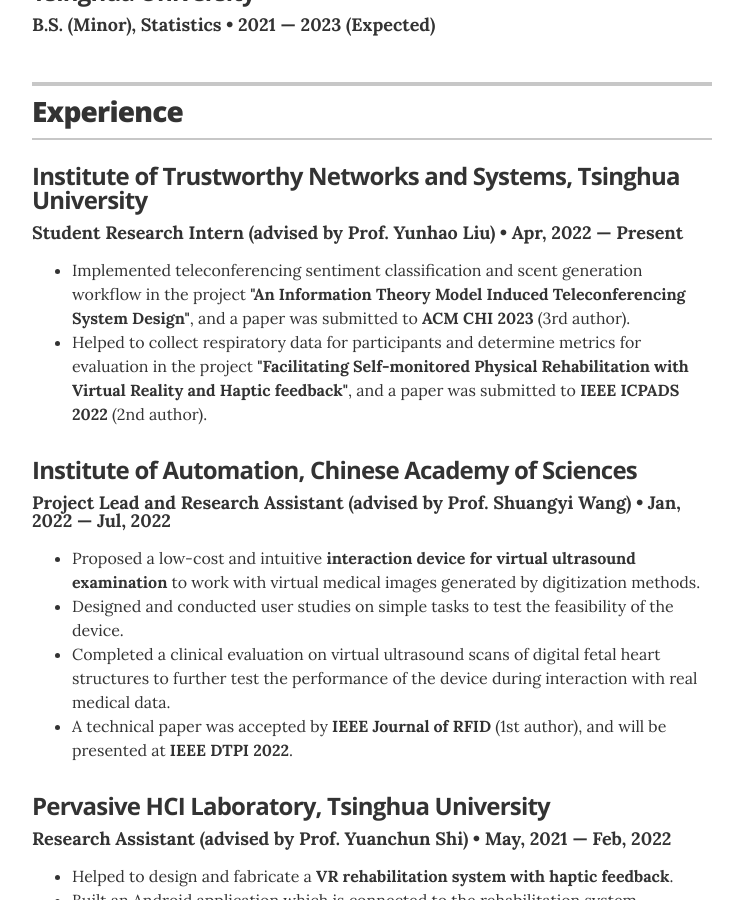
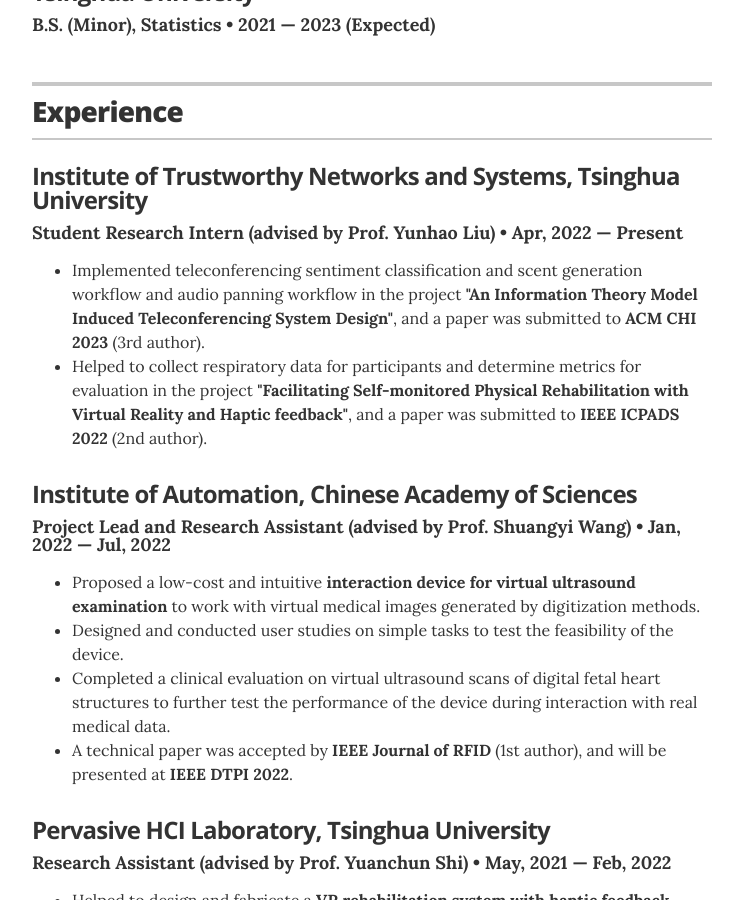
Before and after one commit to Syldavian/Syldavian.github.io, a Jekyll site: the page built from index.html, in a window 1280 px wide and 900 px high, scrolled down 854 px. Shown: the whole window, without its empty margins (268-1011 px from the left). Built offline with Jekyll 4.4.1, drawn with Linux system fonts in a browser that asks for light colours.

Commit message:
Add details, cont.

```diff
--- a/_data/experience.yml
+++ b/_data/experience.yml
@@ -3,7 +3,7 @@
 - company: Institute of Trustworthy Networks and Systems, Tsinghua University
   position: Student Research Intern (advised by Prof. Yunhao Liu)
   duration: Apr, 2022 &mdash; Present
-  summary: <ul class="resume-item-list"><li>Implemented teleconferencing sentiment classification and scent generation workflow in the project <b>"An Information Theory Model Induced Teleconferencing System Design"</b>, and a paper was submitted to <b>ACM CHI 2023</b> (3rd author).</li><li>Helped to collect respiratory data for participants and determine metrics for evaluation in the project <b>"Facilitating Self-monitored Physical Rehabilitation with Virtual Reality and Haptic feedback"</b>, and a paper was submitted to <b>IEEE ICPADS 2022</b> (2nd author).</li></ul>
+  summary: <ul class="resume-item-list"><li>Implemented teleconferencing sentiment classification and scent generation workflow and audio panning workflow in the project <b>"An Information Theory Model Induced Teleconferencing System Design"</b>, and a paper was submitted to <b>ACM CHI 2023</b> (3rd author).</li><li>Helped to collect respiratory data for participants and determine metrics for evaluation in the project <b>"Facilitating Self-monitored Physical Rehabilitation with Virtual Reality and Haptic feedback"</b>, and a paper was submitted to <b>IEEE ICPADS 2022</b> (2nd author).</li></ul>
 
 # Director of Digital Stratgy
 - company: Institute of Automation, Chinese Academy of Sciences
```
